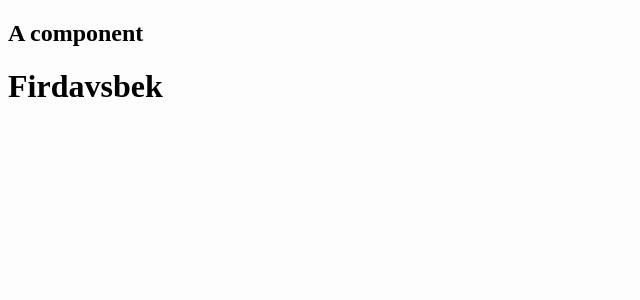
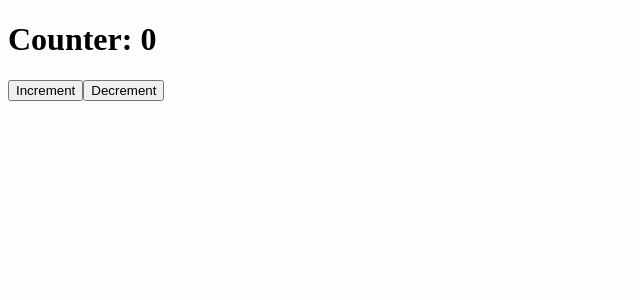
Before and after one commit to FirdavsNazar/React_JS, a React (Create React App) app in the folder React_tutorial/: page / in a window 1280 px wide. Shown: the top 300 px of the page, without its empty margins (0-640 px from the left). Built offline with nearby package versions, Linux system fonts and the light colour scheme.

Commit message:
useReducer

```diff
--- a/React_tutorial/src/index.js
+++ b/React_tutorial/src/index.js
@@ -1,8 +1,8 @@
 
-import React, { useState } from 'react'
+import React, { useReducer, useState } from 'react'
 import ReactDOM from 'react-dom'
 import './index.css'
-import App from './lesson_10/Prop Drilling/App'
+import App from './lesson_11/useReducer'
 
 
 
@@ -14,4 +14,5 @@ ReactDOM.render(
   <App/>
 
 </React.StrictMode>,
+
 document.getElementById('root'))
--- a/React_tutorial/src/lesson_11/useReducer.jsx
+++ b/React_tutorial/src/lesson_11/useReducer.jsx
@@ -1,7 +1,28 @@
 import React, {useReducer} from 'react'
 
-export const useReducer = () => {
+
+const reducer = (state, action) => {
+
+  switch(action.type) {
+    case 'Inc': return state = state +1;
+    case 'Dec': return state = state > 0 ? state-1 : state;
+    default: return state
+  }
+
+}
+
+ const App = () => {
+  const [count, dispatch] = useReducer(reducer, 0);
+
+
   return (
-    <div>useReducer</div>
+    <div>
+      <h1>Counter: {count}</h1>
+      <button  onClick={()=> dispatch({type: 'Inc'})} >Increment</button>
+      <button  onClick={()=> dispatch({type: 'Dec'})} > Decrement</button>
+    </div>
   )
 }
+
+
+export default App
```
